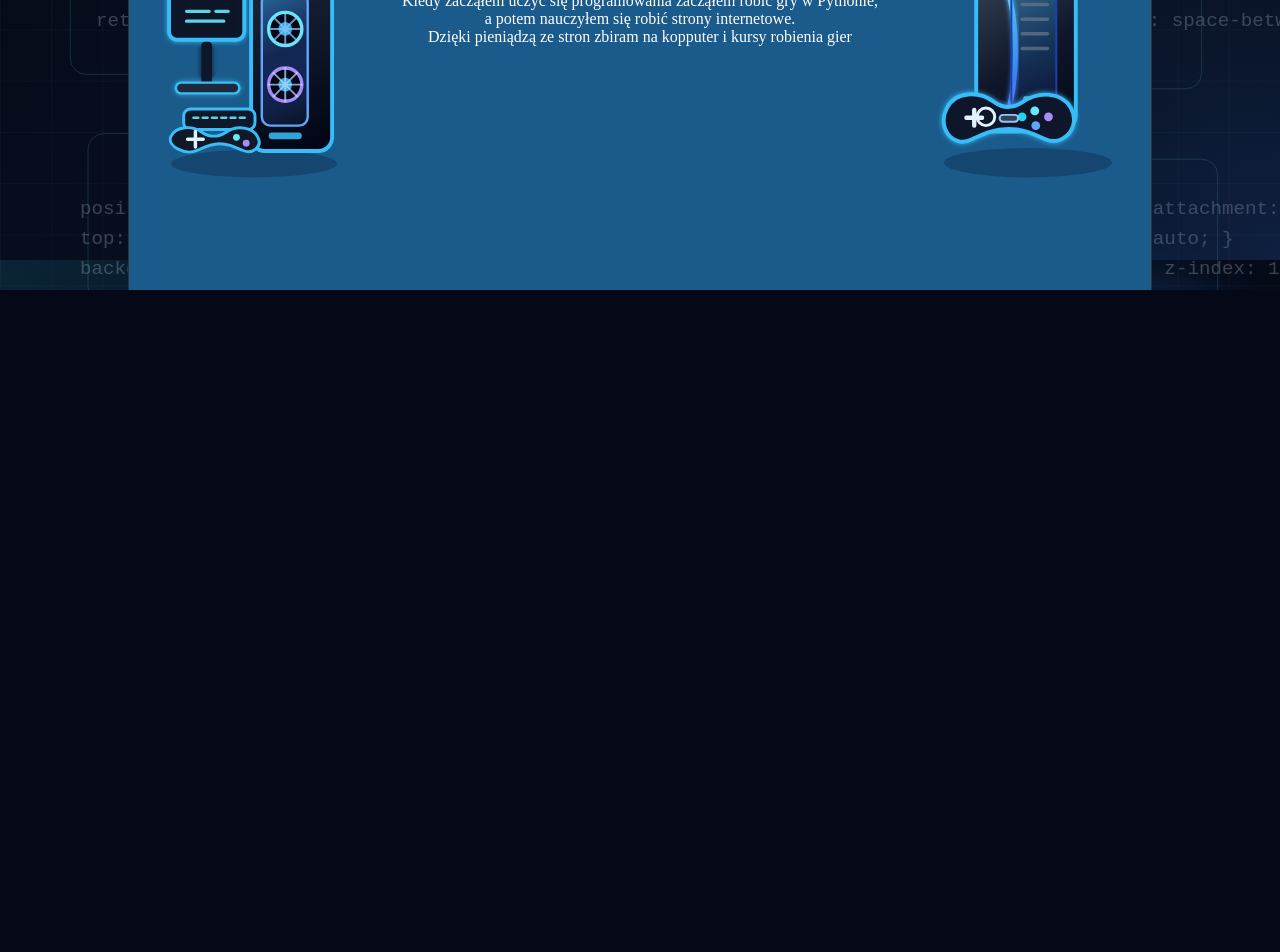
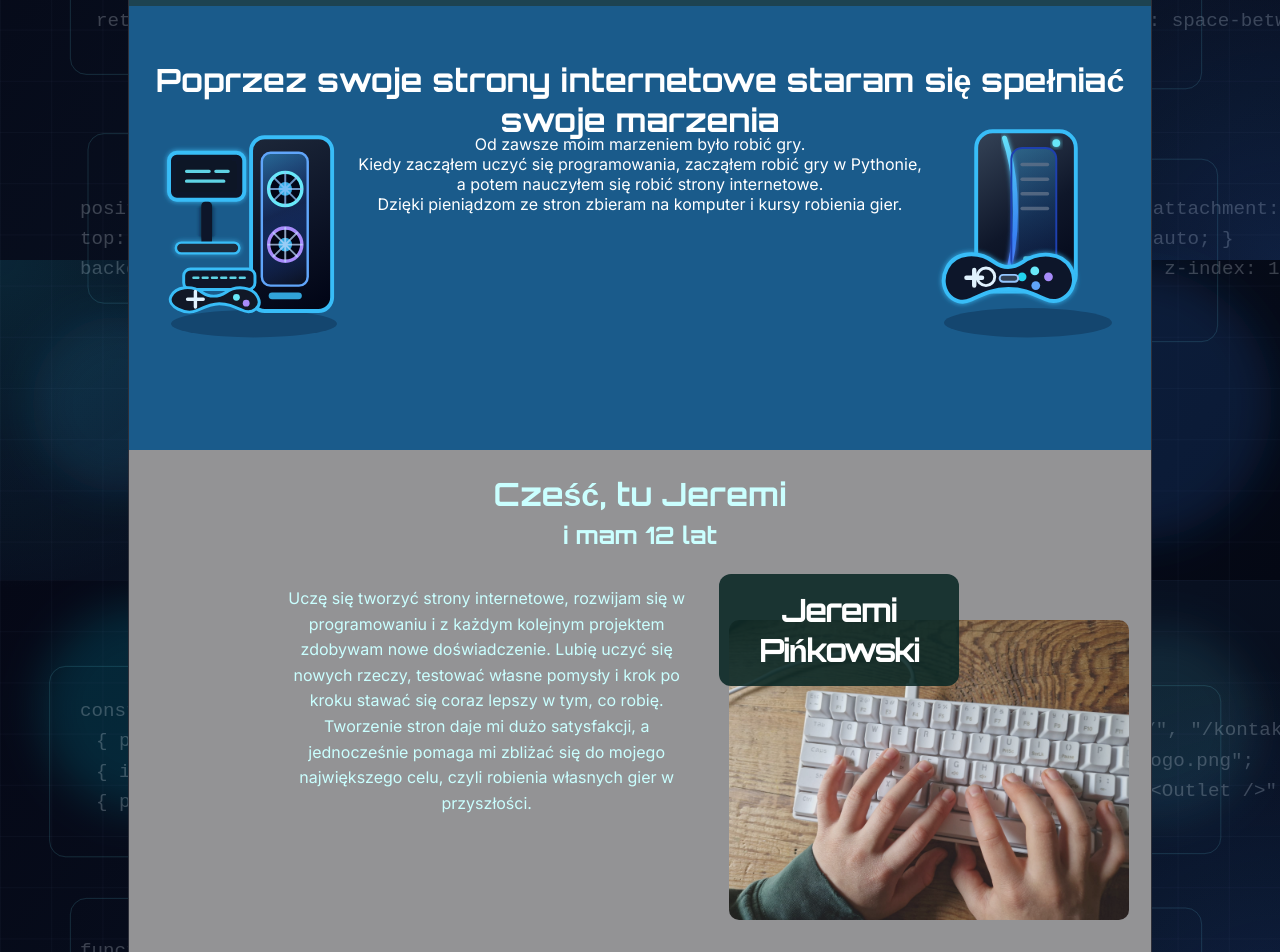
Before and after one commit to jeremiP-hue/rerender, a React (Vite) app: page / in a window 1280 px wide. Shown: the part 1340-2292 px from the top of the page. Before the commit the page ends 1630 px from the top, so only its background shows below. Built offline with nearby package versions, Linux system fonts and the light colour scheme; no server answers.

Commit message:
nowa coł

```diff
--- a/src/App.jsx
+++ b/src/App.jsx
@@ -1,8 +1,9 @@
 import { useState } from "react";
 import "./index.css";
+import "./app.css";
 import reRender from "./assets/re-render.svg";
 import logo2137 from "./assets/logo2137.png";
-
+import rece from "./assets/ręce..jpeg";
 
 const StronaGlowna = () => {
   const [krecaceSieLoga, setKrecaceSieLoga] = useState({
@@ -14,14 +15,13 @@ const StronaGlowna = () => {
     setKrecaceSieLoga((poprzednieLoga) => ({
       ...poprzednieLoga,
       [nazwaLogo]: true,
+    }));
 
-    }
-    ));
     setTimeout(() => {
       setKrecaceSieLoga((poprzednieLoga) => ({
         ...poprzednieLoga,
         [nazwaLogo]: false,
-      }))
+      }));
     }, 2000);
   };
 
@@ -37,12 +37,16 @@ const StronaGlowna = () => {
 
           <img src={logo2137} className="logo-glowne" alt="Logo 2137" />
         </div>
+      </div>
 
-      </div>
       <div className="powitanie22">
-        <p className="p22">W re-render zajmujemy się<br /> robieniem stron internetowych <br />
+        <p className="p22">
+          W re-render zajmujemy się
+          <br />
+          robieniem stron internetowych
+          <br />
+        </p>
 
-        </p>
         <img
           className={`react-logo-blue ${krecaceSieLoga.react ? "kręcenie" : ""}`}
           src="/react-logo-blue.svg"
@@ -58,23 +62,58 @@ const StronaGlowna = () => {
         />
 
         <div className="powitanie22-22">
-          <p>re-render to jednoosobowa firma zajmująsca się robieniem stron internetowych</p>
+          <p>re-render to jednoosobowa firma zajmująca się robieniem stron internetowych</p>
         </div>
       </div>
+
       <div className="marzenia">
         <h1 className="h33">Poprzez swoje strony internetowe staram się spełniać swoje marzenia</h1>
-        <img className="gam33 komputer33" src="/gaming-computer-transparent.svg" alt="Komputer gamingowy" />
-        <p className="p33">Od zawsze moim marzeniem było robić gry.<br />
-          Kiedy zacząłem uczyć się programowania
-          zacząłem robić gry w Pythonie,<br /> a potem nauczyłem się robić strony internetowe.
-          <br />Dzięki pieniądzą ze stron zbiram na kopputer i kursy robienia gier</p>
+        <img
+          className="gam33 komputer33"
+          src="/gaming-computer-transparent.svg"
+          alt="Komputer gamingowy"
+        />
+        <p className="p33">
+          Od zawsze moim marzeniem było robić gry.
+          <br />
+          Kiedy zacząłem uczyć się programowania, zacząłem robić gry w Pythonie,
+          <br />
+          a potem nauczyłem się robić strony internetowe.
+          <br />
+          Dzięki pieniądzom ze stron zbieram na komputer i kursy robienia gier.
+        </p>
         <img className="gam33 konsola33" src="/console-transparent.svg" alt="Konsola do gier" />
+      </div>
 
+      <div className="ja">
+        <h1 className="czesc">Cześć, tu Jeremi</h1>
+        <h2
+          className="czesc"
+          style={{
+            top: "70px",
+          }}
+        >
+          i mam 12 lat
+        </h2>
 
+        <div className="karta-ja">
+          <img className="rece-zdjecie" src={rece} alt="Ręce" />
+
+          <div className="imie">
+            <h1>Jeremi Pińkowski</h1>
+          </div>
+        </div>
+
+        <p className="opis-ja">
+          Uczę się tworzyć strony internetowe, rozwijam się w programowaniu i z
+          każdym kolejnym projektem zdobywam nowe doświadczenie. Lubię uczyć się
+          nowych rzeczy, testować własne pomysły i krok po kroku stawać się coraz
+          lepszy w tym, co robię. Tworzenie stron daje mi dużo satysfakcji, a
+          jednocześnie pomaga mi zbliżać się do mojego największego celu, czyli
+          robienia własnych gier w przyszłości.
+        </p>
       </div>
     </>
-
-
   );
 };
 
--- /dev/null
+++ b/src/app.css
@@ -0,0 +1,57 @@
+.karta-ja {
+    position: relative;
+    display: inline-block;
+}
+
+.czesc {
+    color: rgb(202, 255, 255);
+    position: absolute;
+    top: 24px;
+    left: 50%;
+    transform: translateX(-50%);
+    margin: 0;
+    letter-spacing: 0;
+    z-index: 3;
+}
+
+.opis-ja {
+    position: absolute;
+    top: 120px;
+    left: 35%;
+    transform: translateX(-50%);
+    width: max(40%);
+    line-height: 1.6;
+    color: rgb(202, 255, 255);
+    z-index: 3;
+}
+
+.ja {
+    height: 80vh;
+    background-color: rgba(200, 200, 200, 0.7);
+    display: flex;
+    align-items: center;
+    justify-content: flex-end;
+    overflow: hidden;
+    padding-right: 9vh;
+    position: relative;
+}
+
+.rece-zdjecie {
+    width: auto;
+    height: 50vh;
+    opacity: 0.8;
+    border-radius: 10px;
+    display: block;
+    transform: rotate(-90deg);
+}
+
+.imie {
+    position: absolute;
+    top: 15%;
+    left: 20%;
+    transform: translate(-50%, -50%);
+    padding: 16px 24px;
+    background-color: rgba(10, 39, 37, 0.88);
+    border-radius: 12px;
+    z-index: 2;
+}
--- /dev/null
+++ b/src/components/Cennik.css
@@ -0,0 +1,52 @@
+.tlo-cennika {
+    background-color: rgba(10, 39, 37, 0.88);
+    padding: 32px 24px;
+    height: 100vh;
+}
+
+.opis-cennika {
+    max-width: 760px;
+    margin: 0 auto 24px;
+    text-align: center;
+}
+
+.ceniktabelka {
+    display: flex;
+    flex-wrap: wrap;
+    justify-content: center;
+    gap: 10px;
+}
+
+.elementy {
+    display: flex;
+    flex-direction: column;
+    gap: 12px;
+    width: min(340px, 100%);
+    padding: 10px;
+    box-sizing: border-box;
+    border-left: 1px solid black;
+    border-right: 1px solid black;
+}
+
+.wiersz-cennika {
+    display: flex;
+    align-items: center;
+    justify-content: space-between;
+    width: 100%;
+    gap: 24px;
+    padding-top: 10px;
+    border-top: 1px solid black;
+}
+
+.p-wych {
+    margin: 0;
+    flex: 1;
+    text-align: left;
+    font-size: 24px;
+}
+
+.p-wych-oo {
+    margin: 0;
+    white-space: nowrap;
+    font-size: 24px;
+}
--- a/src/components/Cennik.jsx
+++ b/src/components/Cennik.jsx
@@ -1,12 +1,54 @@
+import "./Cennik.css";
+
 const Cennik = () => {
     return (
-        <>
+        <div className="tlo-cennika">
             <h1>Cennik</h1>
-            <h2>strony internetowe:</h2>
+            <h2>Cennik startowy</h2>
+            <p className="opis-cennika">
+                Ceny są orientacyjne i zależą od trudności projektu. Każdą stronę
+                wyceniam indywidualnie.
+            </p>
 
-        </>
+            <div className="ceniktabelka">
+                <div className="elementy">
+                    <h2>Strona one page</h2>
+                    <div className="wiersz-cennika">
+                        <div className="p-wych">do 4 szerokości ekranu</div>
+                        <p className="p-wych-oo">~ 100 zł</p>
+                    </div>
+                    <div className="wiersz-cennika">
+                        <div className="p-wych">do 6 szerokości ekranu</div>
+                        <p className="p-wych-oo">~ 150 zł</p>
+                    </div>
+                </div>
 
+                <div className="elementy">
+                    <h2>Dodatki</h2>
+                    <div className="wiersz-cennika">
+                        <div className="p-wych">dodatkowa podstrona</div>
+                        <p className="p-wych-oo">~ 50-100 zł</p>
+                    </div>
+                    <div className="wiersz-cennika">
+                        <div className="p-wych">projekt graficzny od zera</div>
+                        <p className="p-wych-oo">~ 100 zł</p>
+                    </div>
+                    <div className="wiersz-cennika">
+                        <div className="p-wych">prosty backend / przesyłanie danych</div>
+                        <p className="p-wych-oo">~ 200 zł</p>
+                    </div>
+                </div>
 
-    )
-}
-export default Cennik
+                <div className="elementy">
+                    <h2>Strona dla firmy</h2>
+                    <div className="wiersz-cennika">
+                        <div className="p-wych">prosta strona firmowa</div>
+                        <p className="p-wych-oo">od ~ 300 zł</p>
+                    </div>
+                </div>
+            </div>
+        </div>
+    );
+};
+
+export default Cennik;
--- a/src/components/Nawigacja.css
+++ b/src/components/Nawigacja.css
@@ -6,7 +6,7 @@
   padding: 20px 32px;
   position: sticky;
   top: 0;
-  z-index: 100;;
+  z-index: 100000000;;
 }
 
 .linki-nawigacji {
--- a/src/index.css
+++ b/src/index.css
@@ -1,3 +1,24 @@
+@import url('https://fonts.googleapis.com/css2?family=Inter:wght@400;600;700&family=Orbitron:wght@500;700&display=swap');
+
+h1,
+h2,
+h3,
+h4,
+h5,
+h6 {
+  font-family: "Orbitron", sans-serif;
+}
+
+body,
+p,
+a,
+button,
+input,
+textarea,
+select {
+  font-family: "Inter", sans-serif;
+}
+
 :root {
   --tekst: #ffffff;
   --tekst-mocny: #ffffff;
@@ -100,7 +121,7 @@ h1 {
 }
 
 .powitanie22 {
-  height: 50vh;
+  height: 70vh;
   background-color: #1d4351;
   align-items: center;
   display: flex;
```
Also changed, not shown: src/assets/ręce..jpeg (added).
